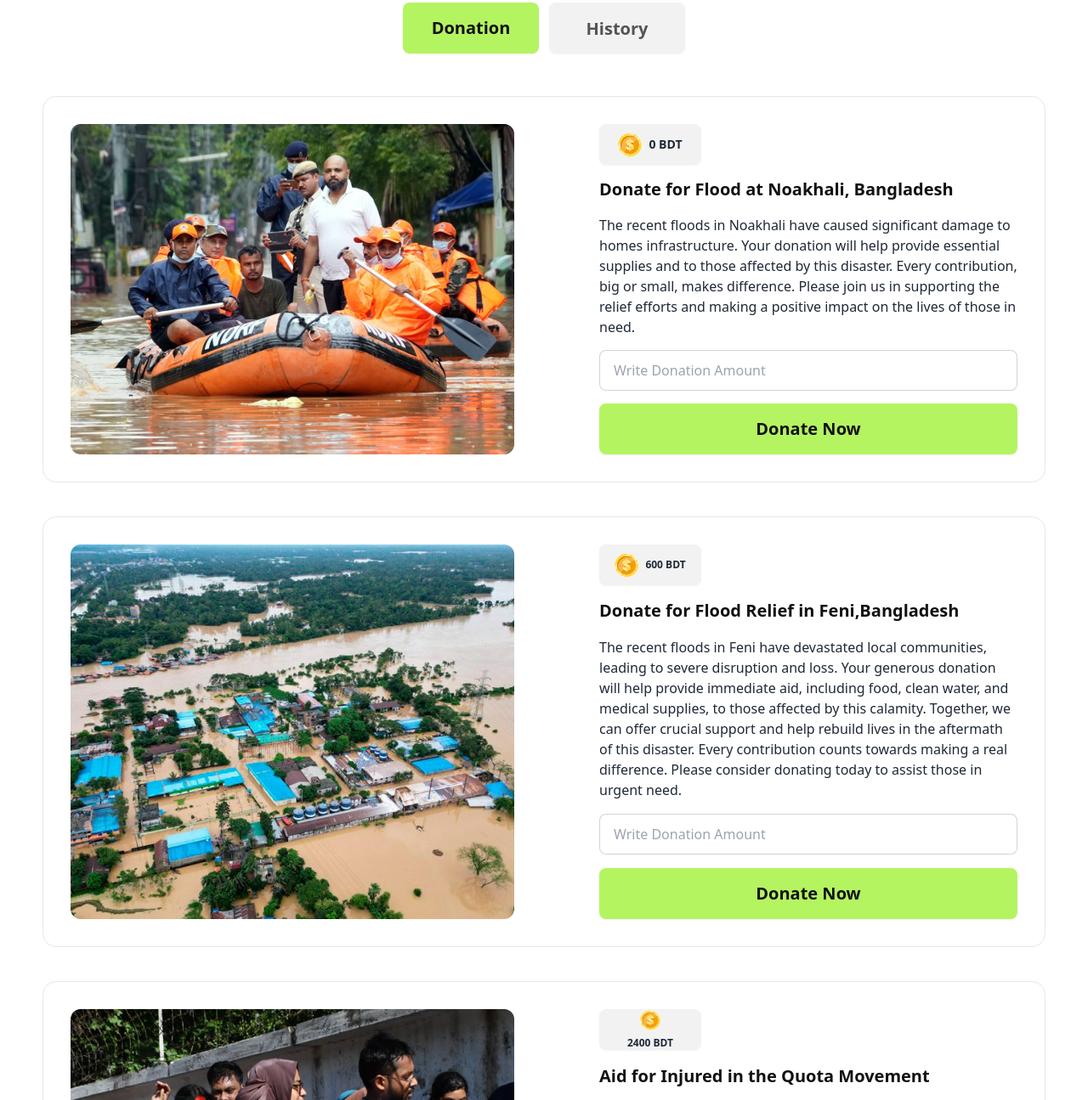
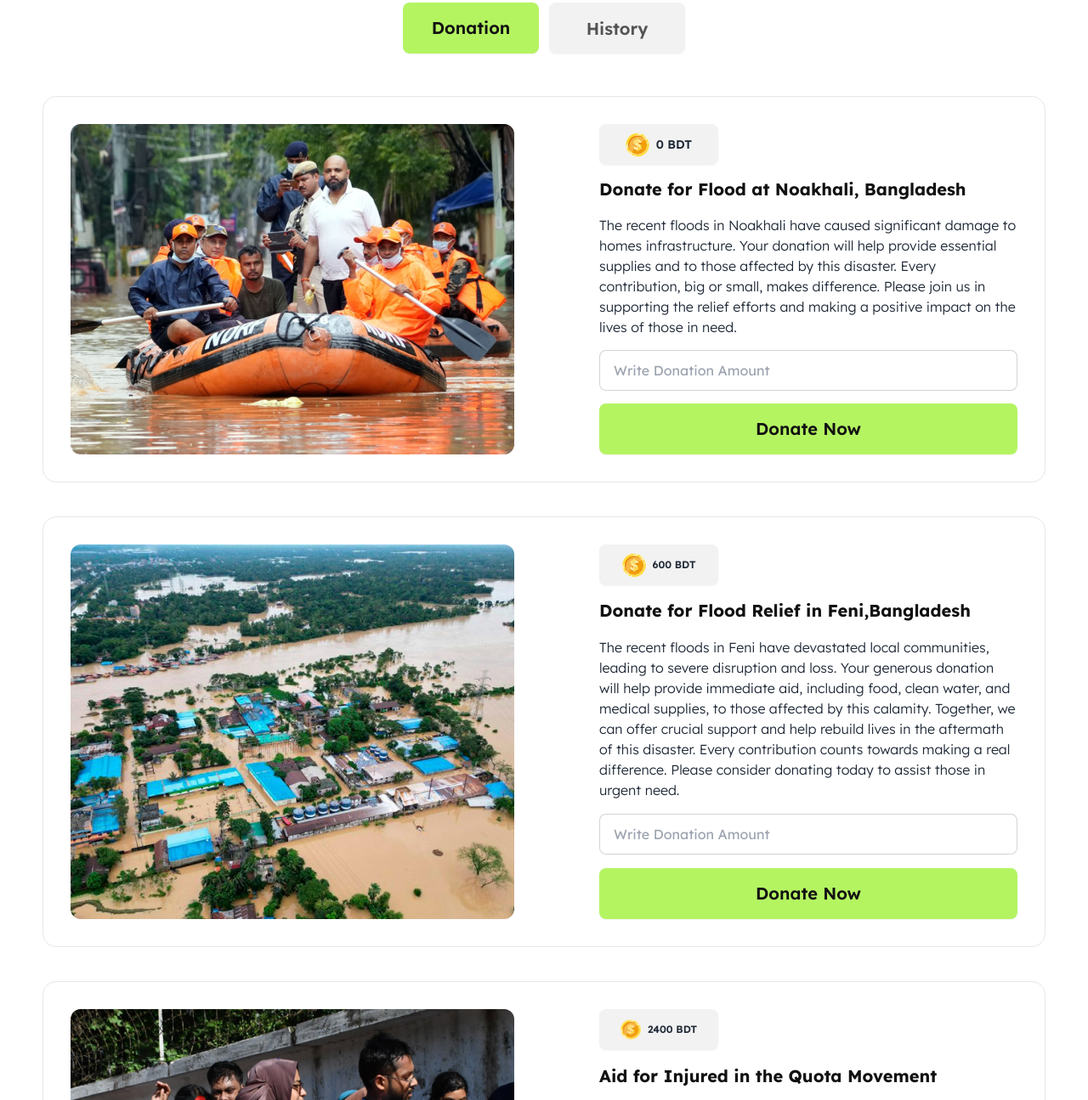
Before and after one commit to Mehedi752/Assignment-05, a plain HTML site: page index.html in a window 1280 px wide. Shown: the part 246-1541 px from the top of the page at 85% size. Drawn offline with nearby package versions, Linux system fonts and the light colour scheme.

Commit message:
add a readme file and add google font

```diff
--- a/index.html
+++ b/index.html
@@ -9,9 +9,23 @@
     <!-- Add Tailwind CSS & Daisy UI CDN. -->
     <link href="https://cdn.jsdelivr.net/npm/daisyui@4.12.10/dist/full.min.css" rel="stylesheet" type="text/css" />
     <script src="https://cdn.tailwindcss.com"></script>
+
+    <!-- Add Google Font. -->
+    <link rel="preconnect" href="https://fonts.googleapis.com">
+    <link rel="preconnect" href="https://fonts.gstatic.com" crossorigin>
+    <link href="https://fonts.googleapis.com/css2?family=Lexend:wght@100..900&display=swap" rel="stylesheet">
+
+    <style>
+        .lexend-font {
+            font-family: "Lexend", sans-serif;
+            font-optical-sizing: auto;
+            font-style: normal;
+        }
+    </style>
+
 </head>
 
-<body>
+<body class="lexend-font">
 
     <header class="bg-[rgb(221,235,255)]">
         <nav class="container mx-auto flex justify-between py-[50px] px-5 lg:px-0">
@@ -61,7 +75,7 @@
                 <div class="flex flex-col justify-between gap-8 md:gap-0">
 
                     <!-- Coin Button. -->
-                    <button class="btn w-[120px]">
+                    <button class="btn w-[140px]">
                         <img src="./assets/coin.png" alt="" class="">
                         <p id="noakhali-current-amount" class="">0 BDT</p>
                     </button>
@@ -95,7 +109,7 @@
                 <div class="flex flex-col justify-between gap-8 md:gap-0">
 
                     <!-- Coin Button. -->
-                    <button class="btn w-[120px]">
+                    <button class="btn w-[140px]">
                         <img src="./assets/coin.png" alt="" class="">
                         <p id="feni-current-amount" class="text-[12px]">600 BDT</p>
                     </button>
@@ -131,7 +145,7 @@
                 <div class="flex flex-col justify-between gap-8 md:gap-0">
 
                     <!-- Coin Button. -->
-                    <button class="btn w-[120px]">
+                    <button class="btn w-[140px]">
                         <img src="./assets/coin.png" alt="" class="w-[24px] h-[24px]">
                         <p id="quota-current-amount" class="text-[12px]">2400 BDT</p>
                     </button>
```
Also changed, not shown: 1 other file.
